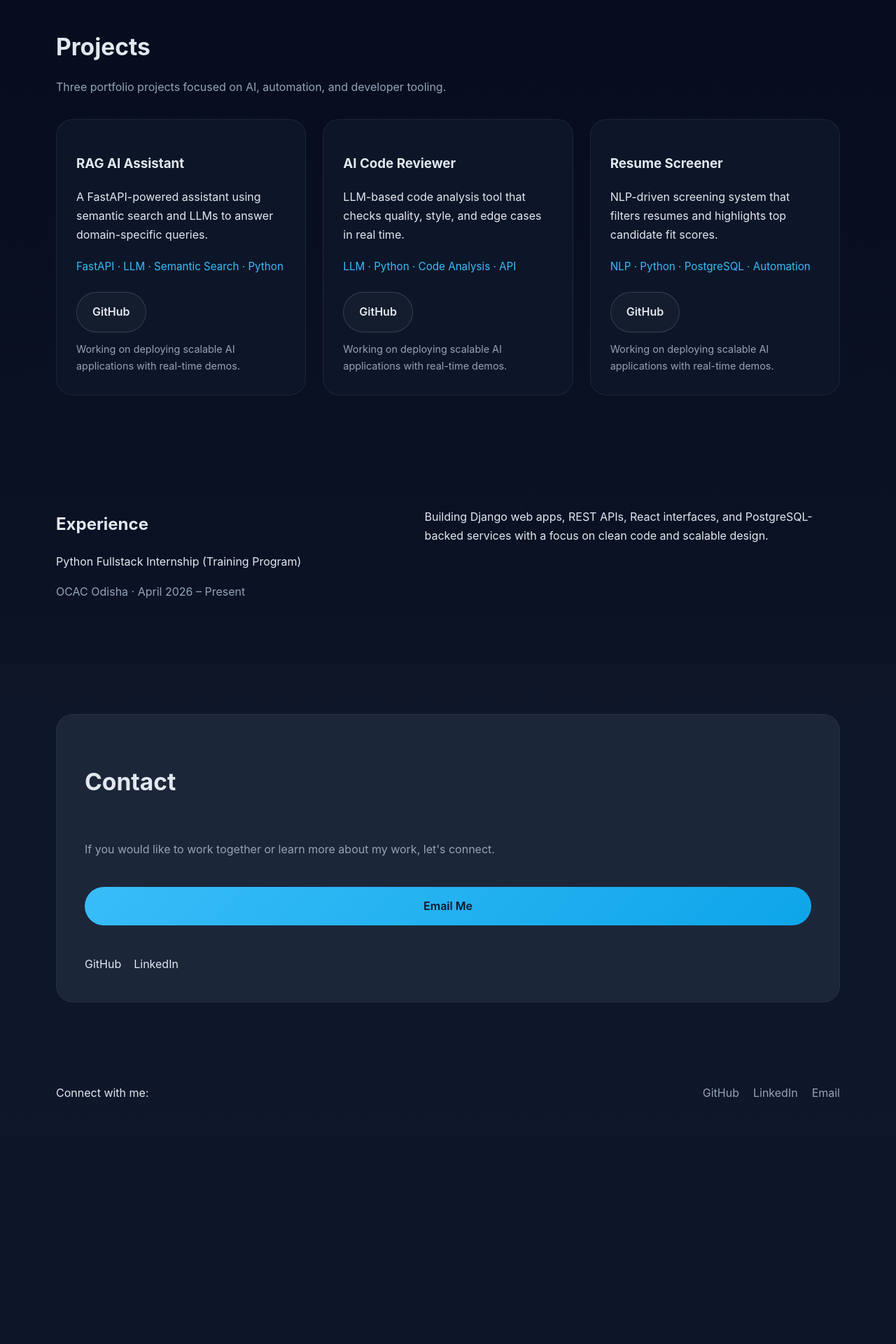
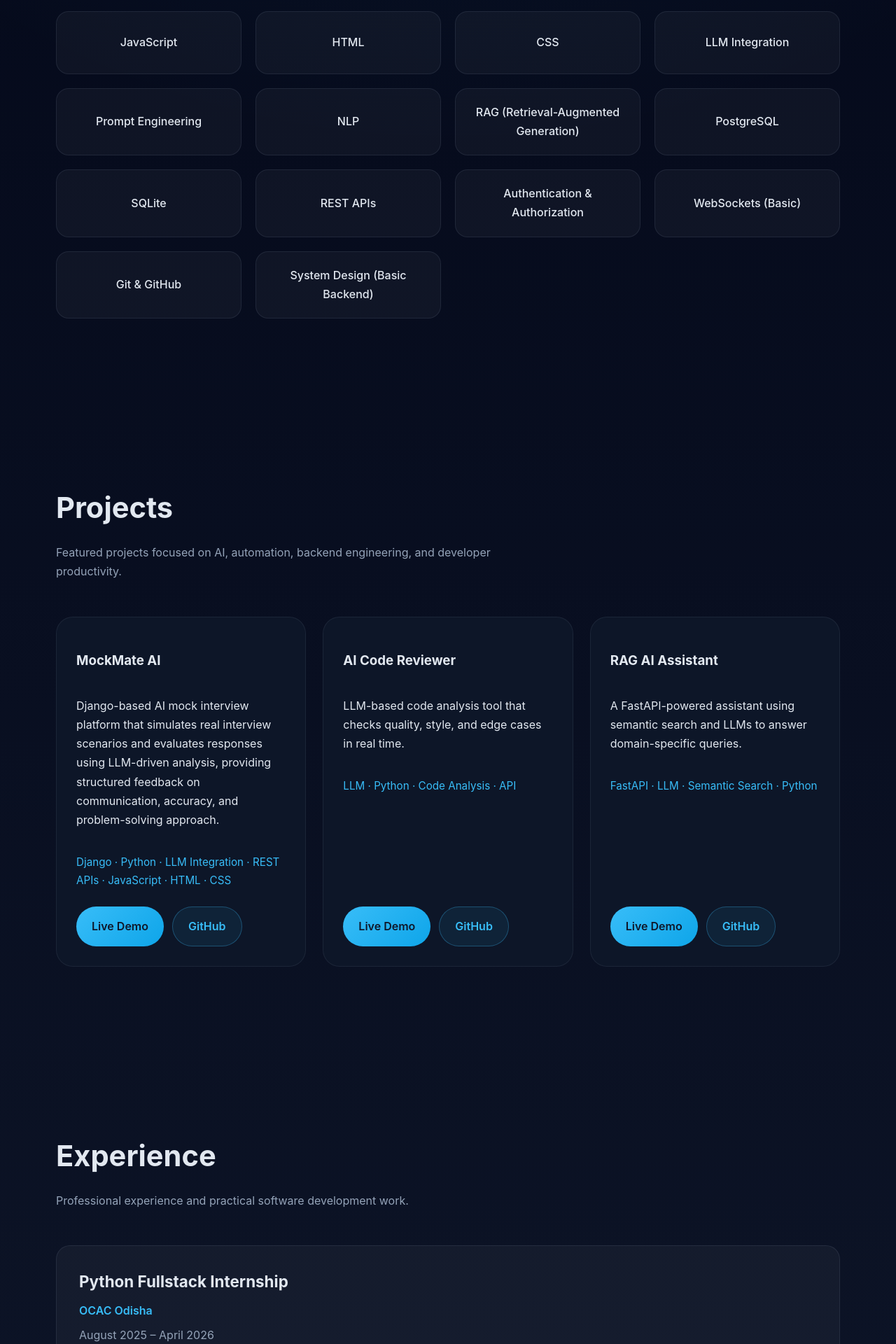
Before and after one commit to Rajshekhar061/My_Portfolio, a Django app: page / in a window 1280 px wide. Shown: the part 1040-2960 px from the top of the page at 70% size. Before the commit the page ends 2608 px from the top, so only its background shows below. Run offline with Django 4.2, Linux system fonts and the light colour scheme.

Commit message:
Added live deployed links for projects

```diff
--- a/portfolio/static/portfolio/css/style.css
+++ b/portfolio/static/portfolio/css/style.css
@@ -340,3 +340,158 @@ a {
         padding: 28px;
     }
 }
+html {
+    scroll-behavior: smooth;
+    scroll-padding-top: 90px;
+}
+
+.section {
+    padding: 100px 0;
+}
+
+.skills-grid {
+    display: grid;
+    grid-template-columns: repeat(auto-fit, minmax(220px, 1fr));
+    gap: 20px;
+    margin-top: 32px;
+}
+
+.skill-pill {
+    min-height: 90px;
+    display: flex;
+    justify-content: center;
+    align-items: center;
+
+    padding: 20px;
+
+    background: rgba(255,255,255,0.04);
+
+    border: 1px solid rgba(148,163,184,0.12);
+
+    border-radius: 18px;
+
+    text-align: center;
+
+    font-weight: 500;
+
+    transition: all 0.3s ease;
+}
+
+.skill-pill:hover {
+    transform: translateY(-5px);
+
+    border-color: var(--primary);
+
+    box-shadow: 0 12px 30px rgba(56,189,248,0.15);
+}
+
+.project-card {
+    display: flex;
+    flex-direction: column;
+
+    height: 100%;
+}
+
+.project-links {
+    margin-top: auto;
+
+    padding-top: 24px;
+}
+
+.project-card:hover {
+    transform: translateY(-8px);
+
+    border-color: rgba(56,189,248,0.4);
+
+    box-shadow: 0 20px 40px rgba(0,0,0,0.25);
+}
+
+.experience-card {
+    background: rgba(255,255,255,0.04);
+
+    border: 1px solid rgba(148,163,184,0.12);
+
+    border-radius: 20px;
+
+    padding: 32px;
+
+    transition: all 0.3s ease;
+}
+
+.experience-card:hover {
+    transform: translateY(-4px);
+
+    border-color: var(--primary);
+}
+
+.experience-title {
+    font-size: 1.4rem;
+
+    font-weight: 700;
+
+    margin-bottom: 8px;
+}
+
+.experience-company {
+    color: var(--primary);
+
+    font-weight: 600;
+
+    margin-bottom: 8px;
+}
+
+.experience-date {
+    color: var(--text-muted);
+
+    margin-bottom: 20px;
+}
+
+.section-heading {
+    margin-bottom: 50px;
+}
+
+.section-heading h2 {
+    font-size: 2.6rem;
+
+    margin-bottom: 12px;
+}
+
+.section-heading p {
+    max-width: 700px;
+
+    color: var(--text-muted);
+}
+
+.btn-tertiary {
+    background: rgba(56,189,248,0.08);
+
+    border: 1px solid rgba(56,189,248,0.3);
+
+    color: var(--primary);
+}
+
+.btn-tertiary:hover {
+    background: rgba(56,189,248,0.15);
+}
+
+@media (max-width: 768px) {
+
+    .skills-grid {
+        grid-template-columns: 1fr 1fr;
+    }
+
+    .project-grid {
+        grid-template-columns: 1fr;
+    }
+
+    .section-heading h2 {
+        font-size: 2rem;
+    }
+}
+
+@media (max-width: 520px) {
+
+    .skills-grid {
+        grid-template-columns: 1fr;
+    }
+}
--- a/portfolio/templates/portfolio/home.html
+++ b/portfolio/templates/portfolio/home.html
@@ -21,63 +21,120 @@
 </section>
 
 <section id="skills" class="section reveal">
-  <div class="container split-section">
-    <div>
+    <div class="container">
+
+        <div class="section-heading">
             <h2>Skills</h2>
-      <p>Tools and technologies I use to build modern applications.</p>
+            <p>
+                Technologies and tools I use to build scalable web applications,
+                AI-powered systems, and modern APIs.
+            </p>
         </div>
+
         <div class="skills-grid">
             {% for skill in skills %}
-      <span class="skill-pill">{{ skill }}</span>
+                <div class="skill-pill">
+                    {{ skill }}
+                </div>
             {% endfor %}
         </div>
+
     </div>
 </section>
 
 <section id="projects" class="section reveal">
     <div class="container">
+
         <div class="section-heading">
             <h2>Projects</h2>
             <p>
-        Three portfolio projects focused on AI, automation, and developer
-        tooling.
+                Featured projects focused on AI, automation,
+                backend engineering, and developer productivity.
             </p>
         </div>
+
         <div class="project-grid">
+
             {% for project in projects %}
+
             <article class="project-card">
-        <div class="project-card-body">
+
                 <h3>{{ project.title }}</h3>
-          <p>{{ project.description }}</p>
-          <p class="project-stack">{{ project.stack }}</p>
+
+                <p>
+                    {{ project.description }}
+                </p>
+
+                <p class="project-stack">
+                    {{ project.stack }}
+                </p>
+
                 <div class="project-links">
+
+                    {% if project.demo %}
+                    <a
+                        href="{{ project.demo }}"
+                        target="_blank"
+                        rel="noopener"
+                        class="btn btn-primary"
+                    >
+                        Live Demo
+                    </a>
+                    {% endif %}
+
                     <a
                         href="{{ project.github }}"
                         target="_blank"
                         rel="noopener"
                         class="btn btn-tertiary"
-              >GitHub</a
                     >
-            <span class="demo-chip">{{ project.demo }}</span>
+                        GitHub
+                    </a>
+
                 </div>
+
+            </article>
+
+            {% endfor %}
+
         </div>
-      </article>
-      {% endfor %}
-    </div>
+
     </div>
 </section>
 
 <section id="experience" class="section reveal">
-  <div class="container two-column">
-    <div>
+
+    <div class="container">
+
+        <div class="section-heading">
             <h2>Experience</h2>
-      <p>{{ experience.role }}</p>
-      <p class="muted">{{ experience.company }} · {{ experience.date }}</p>
+            <p>
+                Professional experience and practical software development work.
+            </p>
         </div>
-    <div>
-      <p>{{ experience.description }}</p>
+
+        <div class="experience-card">
+
+            <div class="experience-title">
+                {{ experience.role }}
             </div>
+
+            <div class="experience-company">
+                {{ experience.company }}
             </div>
+
+            <div class="experience-date">
+                {{ experience.date }}
+            </div>
+
+            <p>
+                {{ experience.description }}
+            </p>
+
+        </div>
+
+    </div>
+
 </section>
 
 <section id="contact" class="section reveal contact-section">
--- a/portfolio/views.py
+++ b/portfolio/views.py
@@ -12,12 +12,38 @@ def home(request):
             "Python",
             "Django",
             "FastAPI",
-            "React",
+            "Django REST Framework",
+            "JavaScript",
+            "HTML",
+            "CSS",
+            "LLM Integration",
+            "Prompt Engineering",
             "NLP",
-            "RAG",
+            "RAG (Retrieval-Augmented Generation)",
             "PostgreSQL",
+            "SQLite",
+            "REST APIs",
+            "Authentication & Authorization",
+            "WebSockets (Basic)",
+            "Git & GitHub",
+            "System Design (Basic Backend)"
         ],
         "projects": [
+            {
+                "title": "MockMate AI",
+                "description": "Django-based AI mock interview platform that simulates real interview scenarios and evaluates responses using LLM-driven analysis, providing structured feedback on communication, accuracy, and problem-solving approach.",
+                "stack": "Django · Python · LLM Integration · REST APIs · JavaScript · HTML · CSS",
+                "github": "https://github.com/Rajshekhar061/MockMate",
+                "demo": "https://mockmate-v7if.onrender.com/",
+            },
+
+            {
+                "title": "AI Code Reviewer",
+                "description": "LLM-based code analysis tool that checks quality, style, and edge cases in real time.",
+                "stack": "LLM · Python · Code Analysis · API",
+                "github": "https://github.com/Rajshekhar061/AI-Code-Reviewer",
+                "demo": "https://code-reviewer-5afr.onrender.com/",
+            },
             {
                 "title": "RAG AI Assistant",
                 "description": "A FastAPI-powered assistant using semantic search and LLMs to answer domain-specific queries.",
@@ -25,25 +51,12 @@ def home(request):
                 "github": "https://github.com/Rajshekhar061/RAG-based-Assistant",
                 "demo": "Working on deploying scalable AI applications with real-time demos.",
             },
-            {
-                "title": "AI Code Reviewer",
-                "description": "LLM-based code analysis tool that checks quality, style, and edge cases in real time.",
-                "stack": "LLM · Python · Code Analysis · API",
-                "github": "https://github.com/Rajshekhar061/AI-Code-Reviewer",
-                "demo": "Working on deploying scalable AI applications with real-time demos.",
-            },
-            {
-                "title": "Resume Screener",
-                "description": "NLP-driven screening system that filters resumes and highlights top candidate fit scores.",
-                "stack": "NLP · Python · PostgreSQL · Automation",
-                "github": "https://github.com/Rajshekhar061/AI-Resume-Screener",
-                "demo": "Working on deploying scalable AI applications with real-time demos.",
-            },
+
         ],
         "experience": {
-            "role": "Python Fullstack Internship (Training Program)",
+            "role": "Python Fullstack Internship",
             "company": "OCAC Odisha",
-            "date": "April 2026 – Present",
+            "date": "August 2025 – April 2026",
             "description": "Building Django web apps, REST APIs, React interfaces, and PostgreSQL-backed services with a focus on clean code and scalable design.",
         },
         "contact": {
```
Lines whose indentation alone changed are shown as unchanged.
